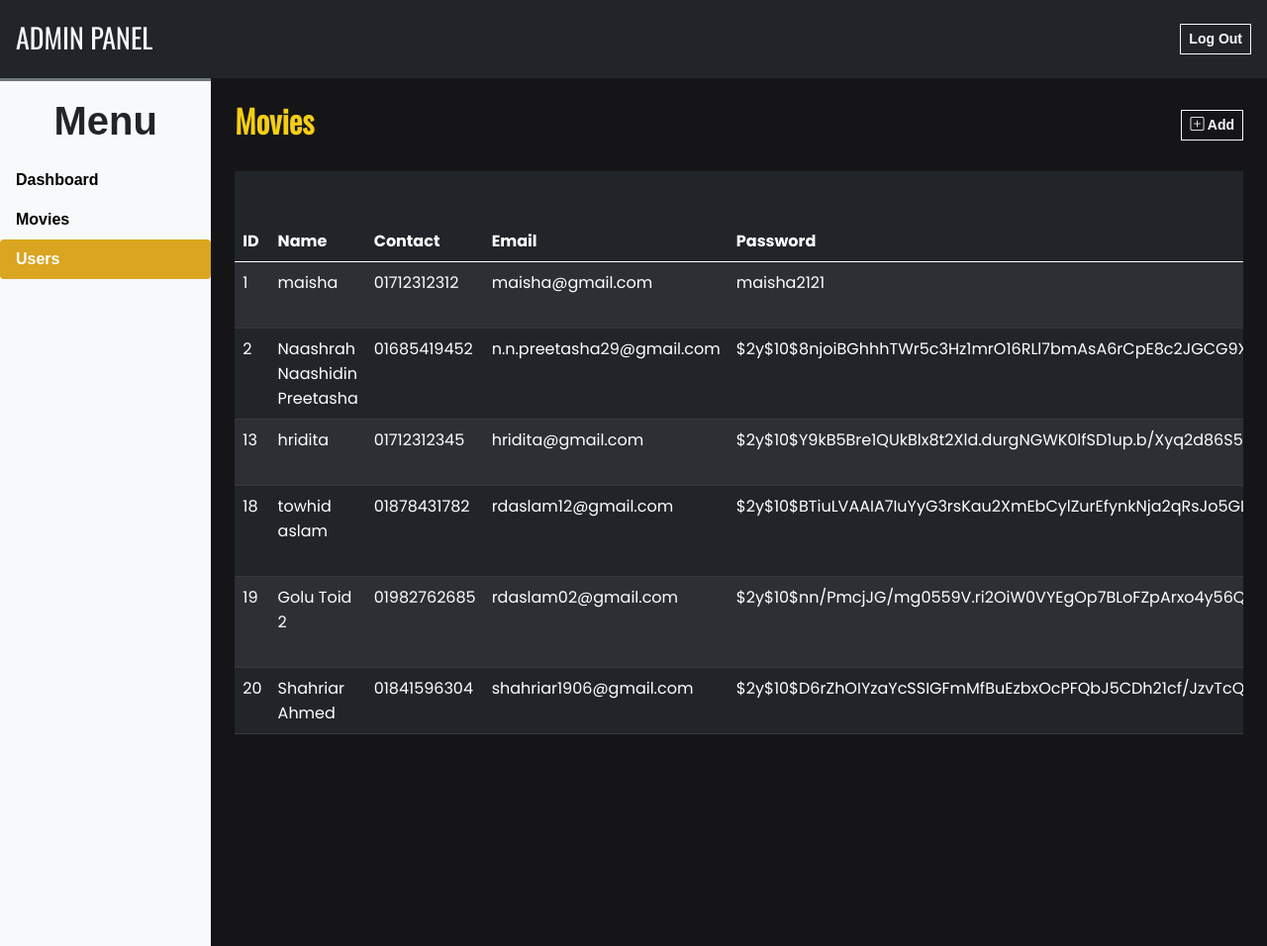
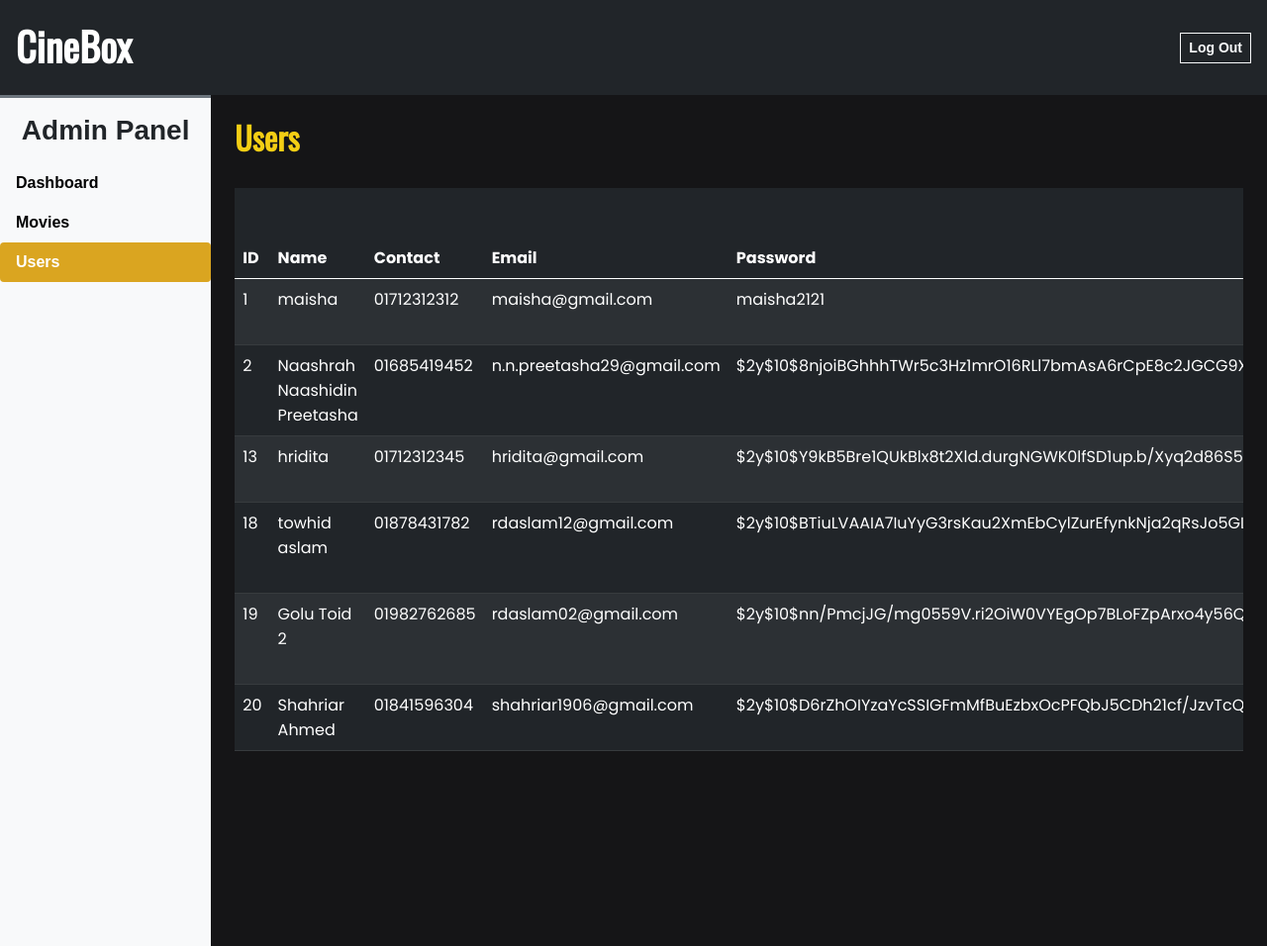
Before and after one commit to thisBedBugBytes/Movie-Site, a PHP site: page /admin/users.php in a window 1280 px wide. Shown: the whole page at 99% size. Run offline with PHP 8.4, Linux system fonts and the light colour scheme; data comes from the database, SQL or seed files in the repository; data that the repository does not hold is empty.

Commit message:
admin page updated

```diff
--- a/admin/users.php
+++ b/admin/users.php
@@ -22,25 +22,30 @@
 ?>
 <!DOCTYPE html>
 <html lang="en">
+
 <head>
     <meta charset="UTF-8">
     <meta name="viewport" content="width=device-width, initial-scale=1.0">
-    <title>Dashboard</title>
+    <title>Users</title>
     <style>
         body {
             color: #F4CE14;
         }
+
         .card-header {
             background-color: #DAA520;
             color: #fff;
         }
+
         .card {
             margin-bottom: 20px;
             height: 100%;
         }
+
         .card-title {
             font-size: 1.5rem;
         }
+
         .card-text {
             font-size: 0.9rem;
             color: #000;
@@ -48,15 +53,16 @@
     </style>
 
 </head>
+
 <body style="color:#F4CE14">
     <div class="container-fluid bg-dark text-light p-3 d-flex align-items-center justify-content-between sticky-top">
-        <h3 class="mb-0 oswald-regular mb-1 sticky-top">ADMIN PANEL</h3>
+        <a class="mb-0 oswald-regular mb-1 fw-bold sticky-top fs-1" href="../index.php" style="color: white; text-decoration: none;">CineBox</a>
         <a href="logout.php" class="btn btn-sm btn-outline-light outfit-regular rounded-0 fw-bold shadow-none oswald-regular my-2">Log Out</a>
     </div>
 
 
-        <div class="col-lg-2 bg-light border-top border-3 border-secondary" id="dashboard-menu" style="min-height: 100vh;" >
-            <h5 class="text-dark text-center fw-bold fs-1 outfit-regular mt-2 p-2">Menu</h5>
+    <div class="col-lg-2 bg-light border-top border-3 border-secondary" id="dashboard-menu" style="min-height: 100vh;">
+        <h5 class="text-dark text-center fw-bold fs-3 outfit-regular mt-2 p-2">Admin Panel</h5>
         <ul class="nav nav-pills flex-column">
             <li class="nav-item">
                 <a class="nav-link outfit-regular fs-6 fw-bold" href="dashboard.php">Dashboard</a>
@@ -74,23 +80,20 @@
         <div class="row">
             <div class="col-lg-10 ms-auto p-4 overflow-hidden">
                 <div class="d-flex justify-content-between align-items-center mb-4">
-                    <h3 class="oswald-regular fw-bold fs-2">Movies</h3>
-                    <button type="button" class="btn btn-sm btn-outline-light outfit-regular rounded-0 fw-bold shadow-none" data-bs-toggle="modal" data-bs-target="#add-movie">
-                        <i class="bi bi-plus-square"></i> Add
-                    </button>
+                    <h3 class="oswald-regular fw-bold fs-2">Users</h3>
                 </div>
                 <div class="table-responsive-md" style="height: 570px; overflow: auto;">
                     <table class="table table-hover table-dark table-striped" style="min-width: 600px;">
                         <thead class="sticky-top">
                             <tr>
-                                <th scope="col" width="5%">ID</th>
+                                <th scope="col" width="10%">ID</th>
                                 <th scope="col" width="12%">Name</th>
                                 <th scope="col" width="10%">Contact</th>
                                 <th scope="col" width="15%">Email</th>
-                                <th scope="col" width="8%">Password</th>
-                                <th scope="col" width="7%">Date of Birth</th>
-                                <th scope="col" width="5%">Gender</th>
-                                <th scope="col" width="5%">Status</th>
+                                <th scope="col" width="20%">Password</th>
+                                <th scope="col" width="10%">Date of Birth</th>
+                                <th scope="col" width="15%">Gender</th>
+                                <th scope="col" width="15%">Status</th>
                             </tr>
                         </thead>
                         <tbody>
@@ -181,4 +184,5 @@
 
     <?php include('inc/scripts.php'); ?>
 </body>
+
 </html>
```
Also changed, not shown: admin/dashboard.php (+14 -8 lines), admin/movies.php (+10 -11 lines). Lines whose indentation alone changed are shown as unchanged.
